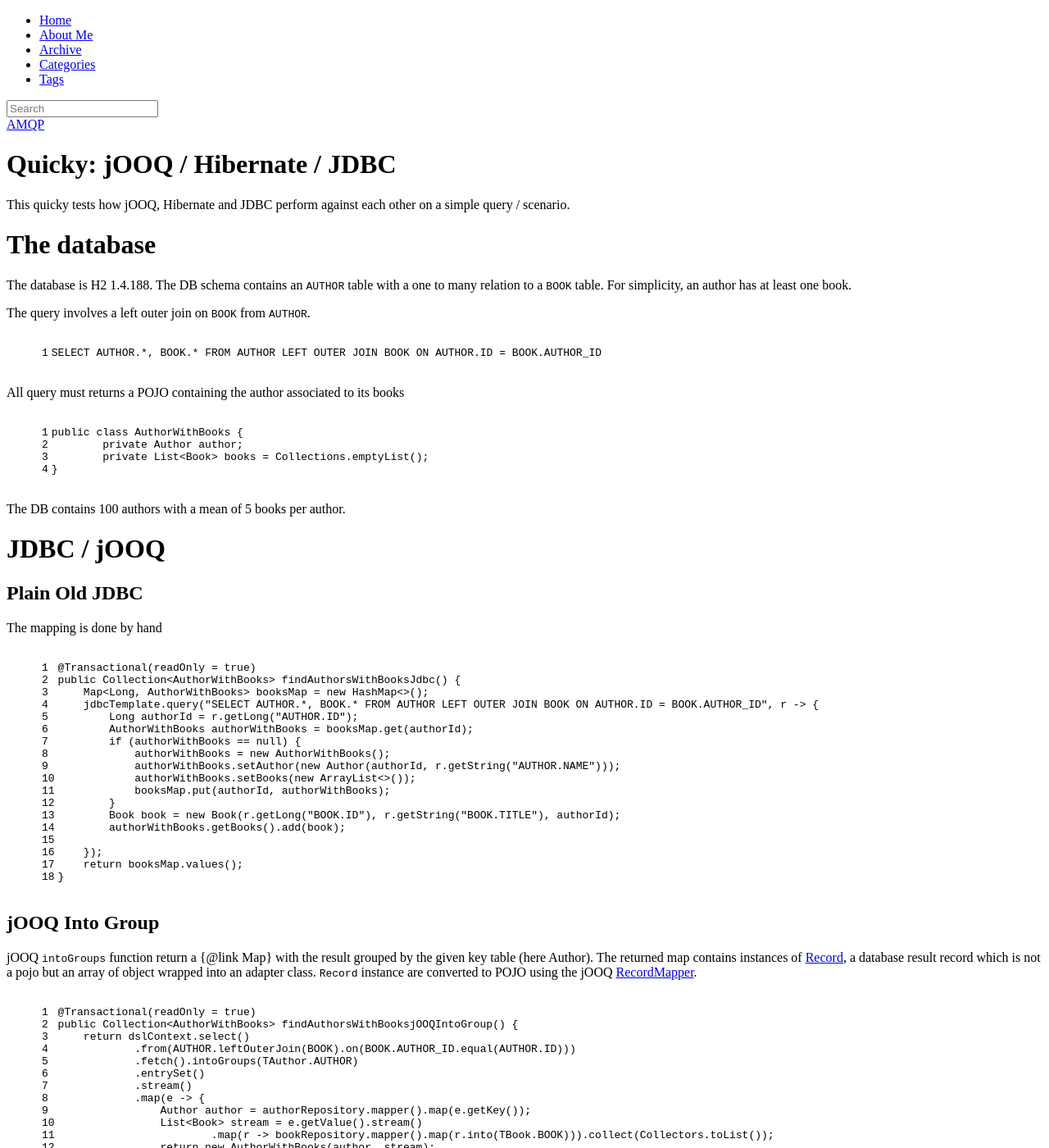
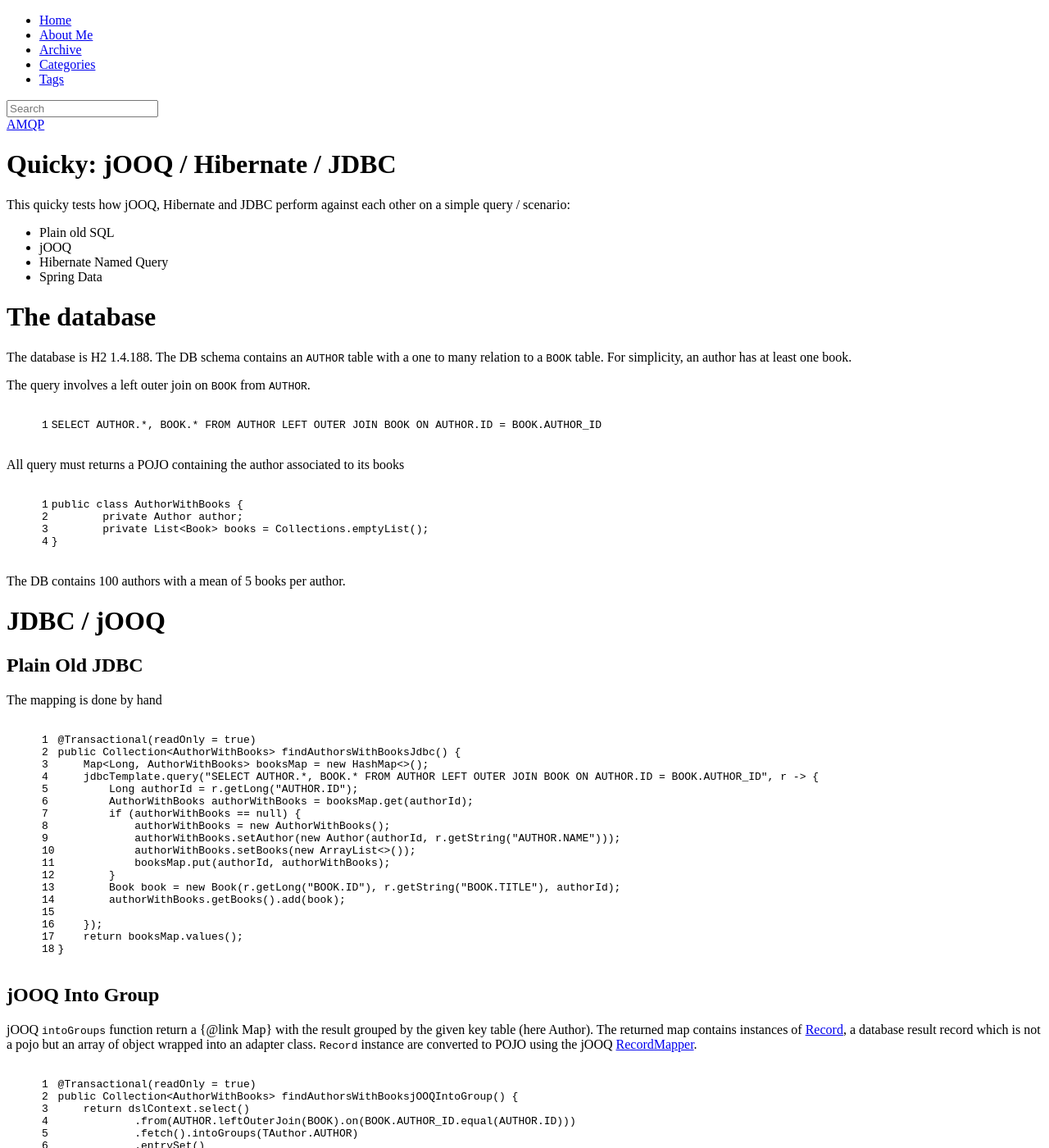
Before and after one commit to nithril/nithril.github.io, a Jekyll site: the page built from _posts/2015-10-10-quicky-jooq-hibernate-jdbc.markdown, in a window 1280 px wide and 1400 px high. Shown: the whole window at 82% size. Built offline with Jekyll 4.4.1, drawn with Linux system fonts in a browser that asks for light colours; nearby versions of some CDN libraries; library files that are not in the unit come from our copies; comment, search, counter and statistics services are not loaded; some of the changed text lies outside the part shown.

Commit message:
Quicky: Jooq / Hibernate / JDBC

```diff
--- a/_posts/2015-10-10-quicky-jooq-hibernate-jdbc.markdown
+++ b/_posts/2015-10-10-quicky-jooq-hibernate-jdbc.markdown
@@ -6,7 +6,12 @@
 comments: true
 ---
 
-This quicky tests how jOOQ, Hibernate and JDBC perform against each other on a simple query / scenario.
+This quicky tests how jOOQ, Hibernate and JDBC perform against each other on a simple query / scenario:
+- Plain old SQL
+- jOOQ
+- Hibernate Named Query
+- Spring Data
+
 
 
 <!--more-->
@@ -176,7 +181,7 @@
 
 
 | Scenario  | ops/s   | Error      |
-|:-------:|-----------|-----------|
+|-----------|-----------|-----------|
 | Plain Jdbc                   | 11887.212    | 775.680 |
 | Hibernate Named Query        | 1015.088     | 16.014  |
 | Hibernate Spring Data        | 1017.145     | 17.038  |
```
Also changed, not shown: other parts of _posts/2015-10-10-quicky-jooq-hibernate-jdbc.markdown (+2 -2 lines).
